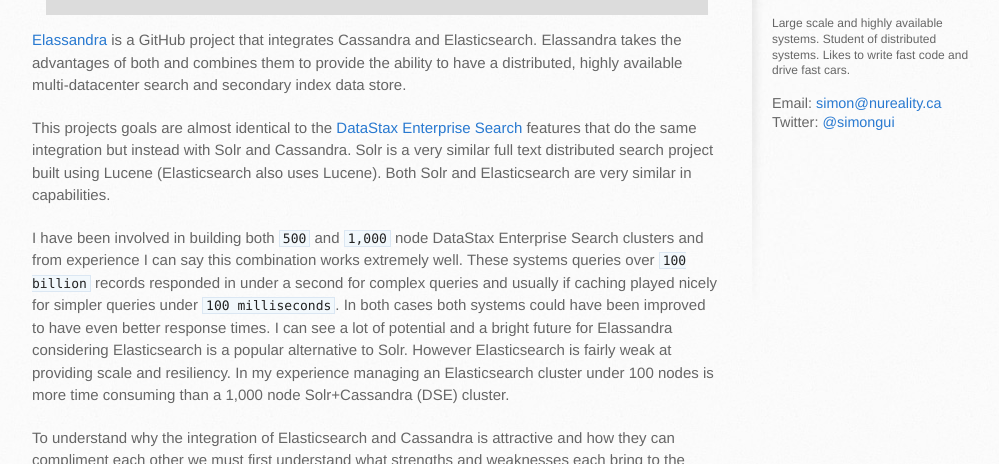
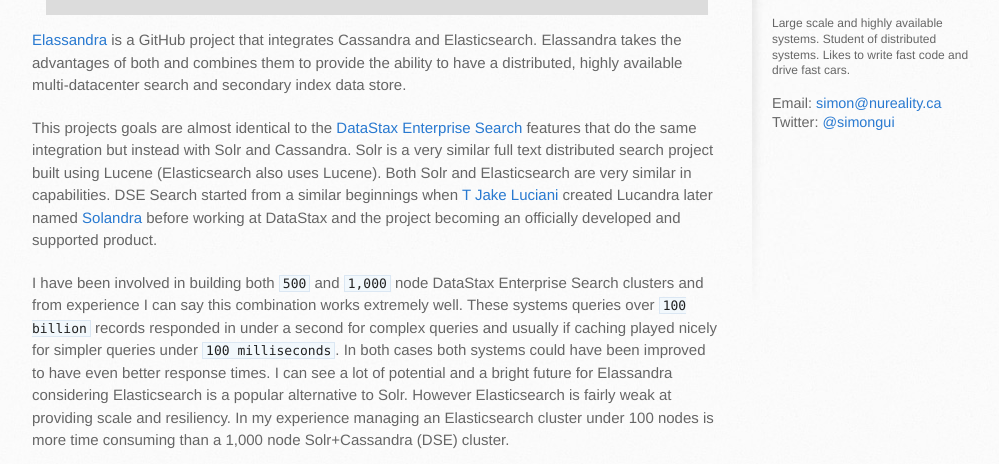
Before and after one commit to simongui/simongui.github.io, a Jekyll site: the page built from _posts/2016-07-20-elassandra.markdown, in a window 1280 px wide and 900 px high, cut to the strip 436-900 px from the top of the window. Shown: the whole strip, without its empty margins (138-1137 px from the left). Built offline with Jekyll 4.4.1, drawn with Linux system fonts in a browser that asks for light colours.

Commit message:
Update 2016-07-20-elassandra.markdown

```diff
--- a/_posts/2016-07-20-elassandra.markdown
+++ b/_posts/2016-07-20-elassandra.markdown
@@ -5,7 +5,7 @@
 
 [Elassandra](https://github.com/vroyer/elassandra){:target="_blank"} is a GitHub project that integrates Cassandra and Elasticsearch. Elassandra takes the advantages of both and combines them to provide the ability to have a distributed, highly available multi-datacenter search and secondary index data store.
 
-This projects goals are almost identical to the [DataStax Enterprise Search](http://www.datastax.com/products/datastax-enterprise-search){:target="_blank"} features that do the same integration but instead with Solr and Cassandra. Solr is a very similar full text distributed search project built using Lucene (Elasticsearch also uses Lucene). Both Solr and Elasticsearch are very similar in capabilities.
+This projects goals are almost identical to the [DataStax Enterprise Search](http://www.datastax.com/products/datastax-enterprise-search){:target="_blank"} features that do the same integration but instead with Solr and Cassandra. Solr is a very similar full text distributed search project built using Lucene (Elasticsearch also uses Lucene). Both Solr and Elasticsearch are very similar in capabilities. DSE Search started from a similar beginnings when [T Jake Luciani](http://twitter.com/tjake){:target="_blank"} created Lucandra later named [Solandra](https://github.com/tjake/Solandra){:target="_blank"} before working at DataStax and the project becoming an officially developed and supported product.
 
 I have been involved in building both `500` and `1,000` node DataStax Enterprise Search clusters and from experience I can say this combination works extremely well. These systems queries over `100 billion` records responded in under a second for complex queries and usually if caching played nicely for simpler queries under `100 milliseconds`. In both cases both systems could have been improved to have even better response times. I can see a lot of potential and a bright future for Elassandra considering Elasticsearch is a popular alternative to Solr. However Elasticsearch is fairly weak at providing scale and resiliency. In my experience managing an Elasticsearch cluster under 100 nodes is more time consuming than a 1,000 node Solr+Cassandra (DSE) cluster.
 
```
